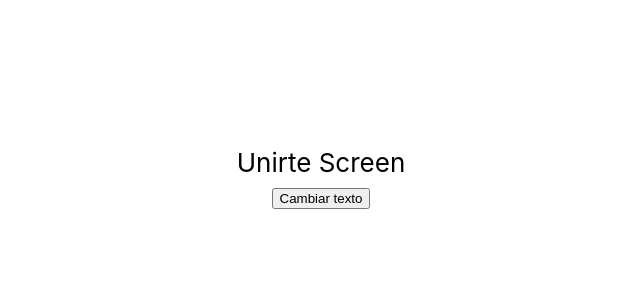
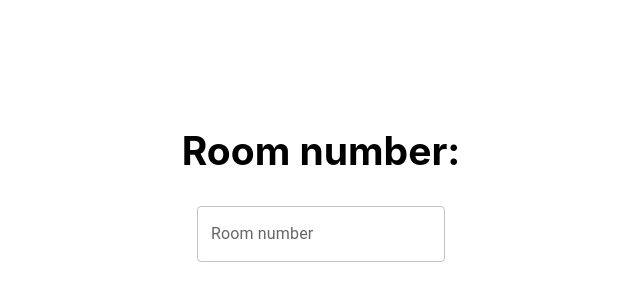
Before and after one commit to Janjs/infiltrado, a React (Create React App) app: page /join in a window 1280 px wide. Shown: the part 222-522 px from the top of the page, without its empty margins (319-959 px from the left). Built offline with nearby package versions, Linux system fonts and the light colour scheme.

Commit message:
add game context

```diff
--- a/src/App.js
+++ b/src/App.js
@@ -4,20 +4,23 @@ import { firebaseConfig } from './config';
 import { initializeApp } from 'firebase/app';
 import { BrowserRouter, Route, Switch } from "react-router-dom";
 import { JoinScreen } from './screens/JoinScreen';
-import { GameScreen } from './screens/GameScreen';
+import { LobbyScreen } from './screens/LobbyScreen';
+import { GameProvider } from './context/GameContext';
 
 function App() {
   const firebase = initializeApp(firebaseConfig);
 
   return (
     <div className="App">
+      <GameProvider>
         <BrowserRouter>
           <Switch>
             <Route exact path="/" component={StartScreen} />
             <Route exact path="/join" component={JoinScreen} />
-          <Route exact path="/game" component={GameScreen} />
+            <Route exact path="/game" component={LobbyScreen} />
           </Switch>
         </BrowserRouter>
+      </GameProvider>
     </div>
   );
 }
--- /dev/null
+++ b/src/components/Divider.js
@@ -0,0 +1,4 @@
+
+export const Divider = () => {
+    return <div style={{ margin: 10, border: 0 }}></div>
+}
--- /dev/null
+++ b/src/context/GameContext.js
@@ -0,0 +1,29 @@
+import * as React from 'react'
+
+export const game = {
+    username: undefined,
+    players: [],
+    gameId: undefined
+};
+
+const GameContext = React.createContext()
+
+const gameReducer = (state, action) => {
+    switch (action.type) {
+        case 'SET_USERNAME': {
+            return { ...state, username: action.payload }
+        }
+        default: {
+            throw new Error(`Unhandled action type: ${action.type}`)
+        }
+    }
+}
+
+const GameProvider = ({ children }) => {
+    const [state, dispatch] = React.useReducer(gameReducer, game)
+    const value = { state, dispatch }
+
+    return <GameContext.Provider value={value}>{children}</GameContext.Provider>
+}
+
+export { GameProvider, GameContext }
--- a/src/screens/JoinScreen.js
+++ b/src/screens/JoinScreen.js
@@ -1,17 +1,31 @@
-import Button from '@mui/material/Button';
+import { TextField, Button } from '@mui/material';
 import { useState } from "react";
+import { Divider } from '../components/Divider';
 
 export const JoinScreen = () => {
-    const [text, setText] = useState("Unirte")
+    const [roomNumber, setRoomNumber] = useState(null);
 
-    const handleClick = () => {
-        setText("Hola")
+    const handleRoomNumberChange = (event) => {
+        setRoomNumber(event.target.value);
+    };
+
+    const handleEnterKey = (e) => {
+        if (e.keyCode === 13) {
+            console.log("Enter key pressed")
+        }
     }
 
     return (
         <div>
-            <div>{text} Screen</div>
-            <button onClick={handleClick}>Cambiar texto</button>
+            <h2>Room number:</h2>
+            <Divider />
+            <div onKeyDown={handleEnterKey}>
+                <TextField
+                    id="outlined-basic"
+                    label="Room number" variant="outlined"
+                    onChange={handleRoomNumberChange}
+                />
+            </div>
         </div>
     )
 }
--- a/src/screens/GameScreen.js
+++ b/src/screens/LobbyScreen.js
@@ -1,11 +1,11 @@
 import { useEffect, useState } from "react"
 
 
-export const GameScreen = () => {
+export const LobbyScreen = () => {
 
     const [roomCode, setRoomCode] = useState("d");
 
-    useEffect (() => {
+    useEffect(() => {
         var randomNum = Math.floor(Math.random() * 9999)
         setRoomCode(randomNum)
     }, [])
@@ -13,9 +13,7 @@ export const GameScreen = () => {
     return (
 
         <div>
-            <div>The code of your room is:</div>
-            <div>{roomCode}</div>
-
+            <h3>The code of your room is {roomCode}</h3>
         </div>
     )
 }
--- a/src/screens/StartScreen.js
+++ b/src/screens/StartScreen.js
@@ -4,15 +4,24 @@ import { getDatabase, ref, set } from "firebase/database";
 import TextField from '@mui/material/TextField';
 import Button from '@mui/material/Button';
 import { Link } from "react-router-dom";
+import { Divider } from '../components/Divider';
+import { GameContext } from '../context/GameContext';
 
 export const StartScreen = () => {
     const database = getDatabase();
 
+    const { state, dispatch } = React.useContext(GameContext)
+
     const [username, setUsername] = useState('');
-    const [usernameTitle, setUsernameTitle] = useState('');
     const [usernameError, setUsernameError] = useState('');
     const [usernameFTStatus, setUsernameFTStatus] = useState(false);
     const [usernameAdded, setUsernameAdded] = useState(false);
+
+    useEffect(() => {
+        if (state.username !== undefined) {
+            setUsernameAdded(true)
+        }
+    }, [])
 
     const writeUserData = (gameId, userName) => {
         /*
@@ -32,9 +41,9 @@ export const StartScreen = () => {
         if (e.keyCode === 13) {
             if (username === "") {
                 setUsernameFTStatus(true)
-                setUsernameError("Tu nombre de usuario no puede estar vacío.")
+                setUsernameError("Username cannot be empty.")
             } else {
-                setUsernameTitle(username)
+                dispatch({ type: "SET_USERNAME", payload: username })
                 setUsernameAdded(true)
                 writeUserData('1234', username)
             }
@@ -43,22 +52,23 @@ export const StartScreen = () => {
 
     return (
         <div>
-            <h1 className="title">Inflitrado {usernameTitle}</h1>
+            <h1 className="title">Inflitrado</h1>
             {usernameAdded ?
                 <div className="start-buttons">
-                    <Link to="/join">
-                        <Button variant="outlined">Unirse</Button>
+                    <h3 className="title">Your username: {state.username}</h3>
+                    <Link to="/join" style={{ textDecoration: 'none' }}>
+                        <Button variant="outlined">Join</Button>
                     </Link>
-                    <div style={{ margin: 10 }}></div>
-                    <Link to="/game">
-                        <Button variant="outlined">Crear</Button>
+                    <Divider />
+                    <Link to="/game" style={{ textDecoration: 'none' }}>
+                        <Button variant="outlined">Create</Button>
                     </Link>
                 </div>
                 :
                 <div onKeyDown={handleEnterKey}>
                     <TextField
                         id="outlined-basic"
-                        label="Nombre de usuario" variant="outlined"
+                        label="Username" variant="outlined"
                         onChange={handleUsernameChange}
                         helperText={usernameError}
                         error={usernameFTStatus}
```
Also changed, not shown: 1 other file (tests, documents, lock files or other folders). Lines whose indentation alone changed are shown as unchanged.
